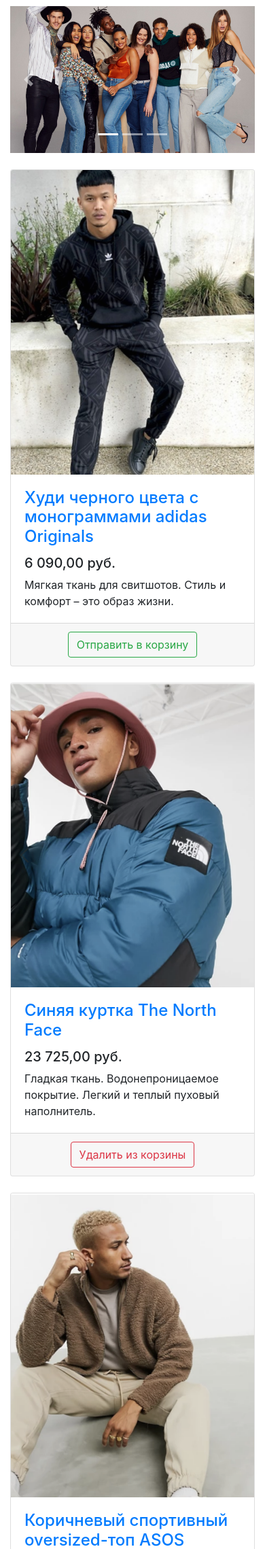
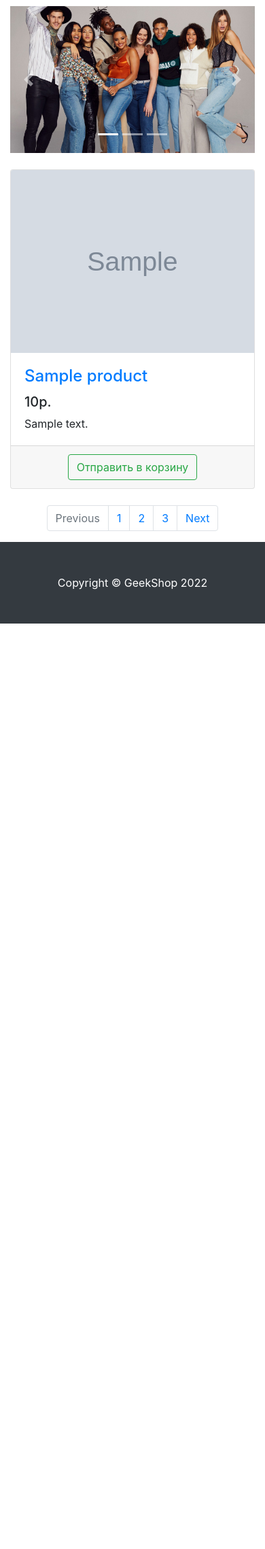
Before and after one commit to antomin/GB_DjangoBasics2, a Django app: template mainapp/templates/mainapp/products.html in a window 390 px wide. Shown: the part 413-2691 px from the top of the page at 68% size. After the commit the page ends 1330 px from the top, so only its background shows below. Run offline with Django 3.2, Linux system fonts and the light colour scheme; the template is opened without the code that fills it: most values are stand-ins (such as "Sample title", 1, 10 or a date in 2020); grey boxes marked "Sample" are stand-in pictures; some libraries are stand-ins or nearby versions.

Commit message:
Lesson_2. Products data context

```diff
--- a/mainapp/templates/mainapp/products.html
+++ b/mainapp/templates/mainapp/products.html
@@ -34,13 +34,16 @@
                     </ol>
                     <div class="carousel-inner" role="listbox">
                         <div class="carousel-item active">
-                        <img class="d-block img-fluid" src="{% static 'vendor/img/slides/slide-1.jpg' %}" alt="First slide">
+                            <img class="d-block img-fluid" src="{% static 'vendor/img/slides/slide-1.jpg' %}"
+                                 alt="First slide">
                         </div>
                         <div class="carousel-item">
-                        <img class="d-block img-fluid" src="{% static 'vendor/img/slides/slide-2.jpg' %}" alt="Second slide">
+                            <img class="d-block img-fluid" src="{% static 'vendor/img/slides/slide-2.jpg' %}"
+                                 alt="Second slide">
                         </div>
                         <div class="carousel-item">
-                        <img class="d-block img-fluid" src="{% static 'vendor/img/slides/slide-3.jpg' %}" alt="Third slide">
+                            <img class="d-block img-fluid" src="{% static 'vendor/img/slides/slide-3.jpg' %}"
+                                 alt="Third slide">
                         </div>
                     </div>
                     <a class="carousel-control-prev" href="#carouselExampleIndicators" role="button" data-slide="prev">
@@ -54,127 +57,26 @@
                 </div>
 
                 <div class="row">
-
+                    {% for product in products %}
                         <div class="col-lg-4 col-md-6 mb-4">
                             <div class="card h-100">
                                 <a href="#">
                                     <img class="card-img-top"
-                                 src="{% static 'vendor/img/products/Adidas-hoodie.png' %}"
-                                 alt="">
+                                         src="{% static product.image_url %}" alt="">
                                 </a>
                                 <div class="card-body">
                                     <h4 class="card-title">
-                                <a href="#">Худи черного цвета с монограммами adidas Originals</a>
+                                        <a href="#">{{ product.name }}</a>
                                     </h4>
-                            <h5>6 090,00 руб.</h5>
-                            <p class="card-text">Мягкая ткань для свитшотов. Стиль и комфорт – это образ жизни.</p>
+                                    <h5>{{ product.price }}p.</h5>
+                                    <p class="card-text">{{ product.description }}</p>
                                 </div>
                                 <div class="card-footer text-center">
                                     <button type="button" class="btn btn-outline-success">Отправить в корзину</button>
                                 </div>
                             </div>
                         </div>
-
-                <div class="col-lg-4 col-md-6 mb-4">
-                    <div class="card h-100">
-                        <a href="#">
-                            <img class="card-img-top"
-                                 src="{% static 'vendor/img/products/Blue-jacket-The-North-Face.png' %}" alt="">
-                        </a>
-                        <div class="card-body">
-                            <h4 class="card-title">
-                                <a href="#">Синяя куртка The North Face</a>
-                            </h4>
-                            <h5>23 725,00 руб.</h5>
-                            <p class="card-text">
-                                Гладкая ткань. Водонепроницаемое покрытие. Легкий и теплый пуховый наполнитель.
-                            </p>
-                        </div>
-                        <div class="card-footer text-center">
-                            <button type="button" class="btn btn-outline-danger">Удалить из корзины</button>
-                        </div>
-                    </div>
-                </div>
-
-                <div class="col-lg-4 col-md-6 mb-4">
-                    <div class="card h-100">
-                        <a href="#">
-                            <img class="card-img-top"
-                                 src="{% static 'vendor/img/products/Brown-sports-oversized-top-ASOS-DESIGN.png' %}"
-                                 alt="">
-                        </a>
-                        <div class="card-body">
-                            <h4 class="card-title">
-                                <a href="#">Коричневый спортивный oversized-топ ASOS DESIGN</a>
-                            </h4>
-                            <h5>3 390,00 руб.</h5>
-                            <p class="card-text">Материал с плюшевой текстурой. Удобный и мягкий.</p>
-                        </div>
-                        <div class="card-footer text-center">
-                            <button type="button" class="btn btn-outline-success">Отправить в корзину</button>
-                        </div>
-                    </div>
-                </div>
-
-                <div class="col-lg-4 col-md-6 mb-4">
-                    <div class="card h-100">
-                        <a href="#">
-                            <img class="card-img-top"
-                                 src="{% static 'vendor/img/products/Black-Nike-Heritage-backpack.png' %}"
-                                 alt="">
-                        </a>
-                        <div class="card-body">
-                            <h4 class="card-title">
-                                <a href="#">Черный рюкзак Nike Heritage</a>
-                            </h4>
-                            <h5>2 340,00 руб.</h5>
-                            <p class="card-text">Плотная ткань. Легкий материал.</p>
-                        </div>
-                        <div class="card-footer text-center">
-                            <button type="button" class="btn btn-outline-success">Отправить в корзину</button>
-                        </div>
-                    </div>
-                </div>
-
-                <div class="col-lg-4 col-md-6 mb-4">
-                    <div class="card h-100">
-                        <a href="#">
-                            <img class="card-img-top"
-                                 src="{% static 'vendor/img/products/Black-Dr-Martens-shoes.png' %}"
-                                 alt="">
-                        </a>
-                        <div class="card-body">
-                            <h4 class="card-title">
-                                <a href="#">Черные туфли на платформе с 3 парами люверсов Dr Martens 1461 Bex</a>
-                            </h4>
-                            <h5>13 590,00 руб.</h5>
-                            <p class="card-text">Гладкий кожаный верх. Натуральный материал.</p>
-                        </div>
-                        <div class="card-footer text-center">
-                            <button type="button" class="btn btn-outline-success">Отправить в корзину</button>
-                        </div>
-                    </div>
-                </div>
-
-                <div class="col-lg-4 col-md-6 mb-4">
-                    <div class="card h-100">
-                        <a href="#">
-                            <img class="card-img-top"
-                                 src="{% static 'vendor/img/products/Dark-blue-wide-leg-ASOs-DESIGN-trousers.png' %}"
-                                 alt="">
-                        </a>
-                        <div class="card-body">
-                            <h4 class="card-title">
-                                <a href="#">Темно-синие широкие строгие брюки ASOS DESIGN</a>
-                            </h4>
-                            <h5>2 890,00 руб.</h5>
-                            <p class="card-text">Легкая эластичная ткань сирсакер Фактурная ткань.</p>
-                        </div>
-                        <div class="card-footer text-center">
-                            <button type="button" class="btn btn-outline-success">Отправить в корзину</button>
-                        </div>
-                    </div>
-                </div>
+                    {% endfor %}
 
                 </div>
 
```
Also changed, not shown: mainapp/views.py (+38 -0 lines). Lines whose indentation alone changed are shown as unchanged.
